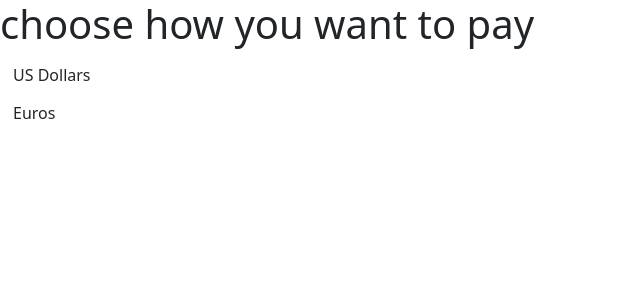
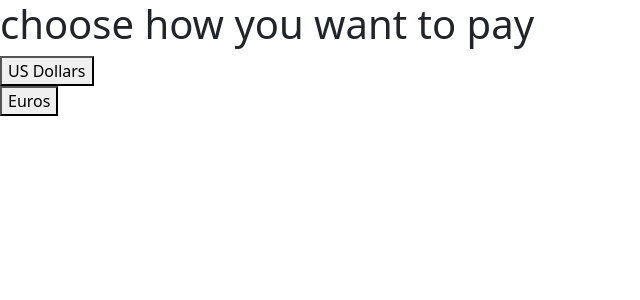
Before and after one commit to somebody4545/stripetest, a Flask app: page /choosemethod in a window 1280 px wide. Shown: the top 300 px of the page, without its empty margins (0-640 px from the left). Run offline with Flask 2, Linux system fonts and the light colour scheme.

Commit message:
Update choosemethod.html

```diff
--- a/templates/choosemethod.html
+++ b/templates/choosemethod.html
@@ -9,6 +9,6 @@
 </head>
 <body>
     <h1>choose how you want to pay</h1>
-    <div><form action="/{{url}}?currency=usd" method="post"><button class='btn'>US Dollars</button></form> <form action="/{{url}}?currency=eur" method="post"> <button class='btn'>Euros</button></form></div>
+    <div><form action="/{{url}}?currency=usd" method="post"><button class='btn-default'>US Dollars</button></form> <form action="/{{url}}?currency=eur" method="post"> <button class='btn-default'>Euros</button></form></div>
 </body>
 </html>
```
